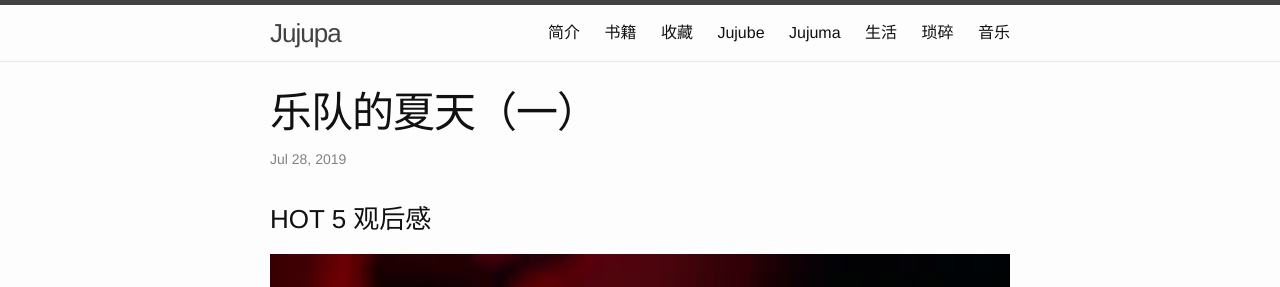
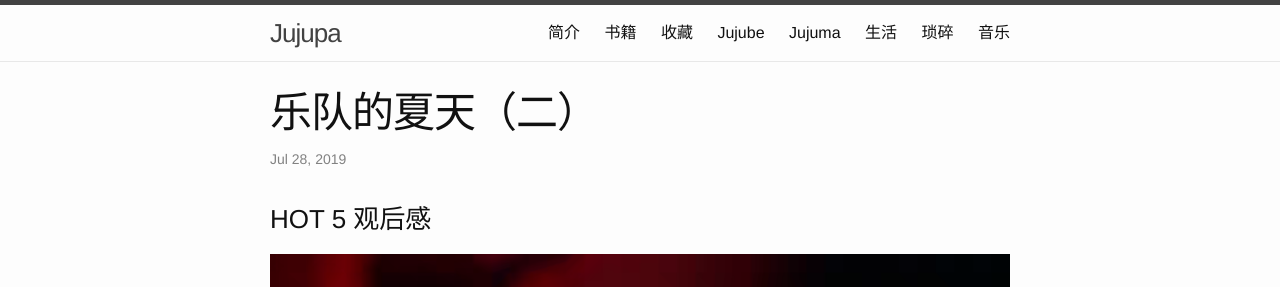
Before and after one commit to ZhengshengWei/zhengshengwei.github.io, a Jekyll site: the page built from _posts/2019-07-28-乐队的夏天（二）.md, in a window 1280 px wide. Shown: the top 287 px of the page. Built offline with Jekyll 4.4.1, drawn with Linux system fonts in a browser that asks for light colours; comment, search, counter and statistics services are not loaded.

Commit message:
update series band's summer

```diff
--- a/_posts/2019-07-28-乐队的夏天（二）.md
+++ b/_posts/2019-07-28-乐队的夏天（二）.md
@@ -1,10 +1,10 @@
 ---
 layout: post
-title: "乐队的夏天（一）"
+title: "乐队的夏天（二）"
 description: ""
 category: music
 tags: []
-modify: 2019-07-28 23:40:00
+modify: 2019-08-04 15:30:00
 ---
 
 ### HOT 5 观后感
```
